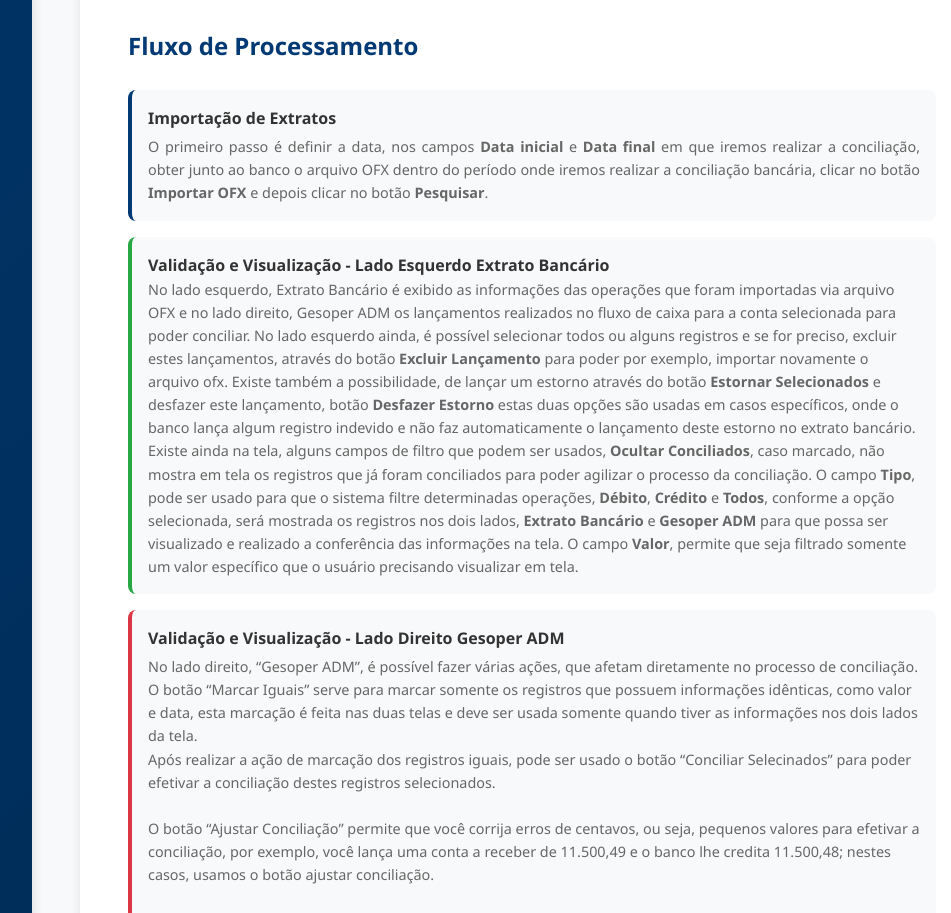
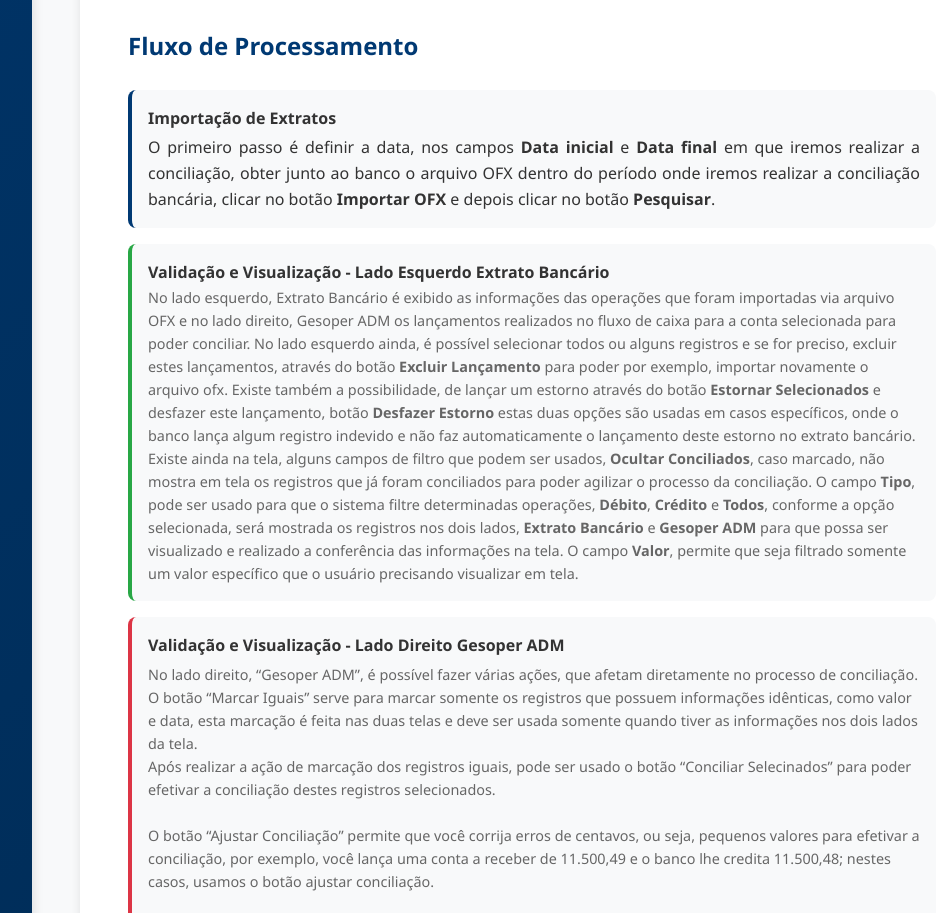
Before and after one commit to Gesoper02/Base-de-Conhecimento-GesOper, a website: page financeiro/conciliacao-bancaria/index.html in a window 1280 px wide. Shown: the part 1100-2013 px from the top of the page, without its empty margins (248-1199 px from the left). Drawn offline with Linux system fonts and the light colour scheme.

Commit message:
Update index.html

```diff
--- a/financeiro/conciliacao-bancaria/index.html
+++ b/financeiro/conciliacao-bancaria/index.html
@@ -88,7 +88,8 @@
           <div style="display: flex; align-items: center; padding: 1rem; background: #f8f9fa; border-radius: 8px; border-left: 4px solid #003973;">
             <div>
               <strong>Importação de Extratos</strong>
-              <p style="margin: 0.25rem 0 0; font-size: 0.9rem; color: #666; text-align: justify;"> O primeiro passo é definir a data, nos campos <strong>Data inicial</strong> e <strong>Data final</strong> em que iremos realizar a conciliação, obter junto ao banco o arquivo OFX dentro do período onde iremos realizar a conciliação bancária, clicar no botão <strong>Importar OFX</strong> e depois clicar no botão <strong>Pesquisar</strong>.</p>
+              <p style="margin: 0.25rem 0 0; font-size: 0.9rem; color: #666; text-align: justify;">
+              <p style="text-align: justify;">O primeiro passo é definir a data, nos campos <strong>Data inicial</strong> e <strong>Data final</strong> em que iremos realizar a conciliação, obter junto ao banco o arquivo OFX dentro do período onde iremos realizar a conciliação bancária, clicar no botão <strong>Importar OFX</strong> e depois clicar no botão <strong>Pesquisar</strong>.</p></p>
             </div>
           </div>
 
```
